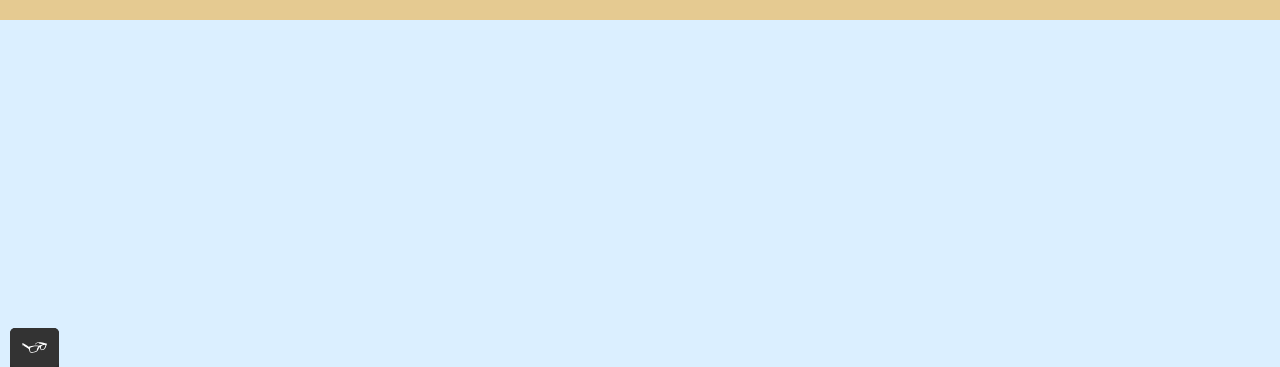
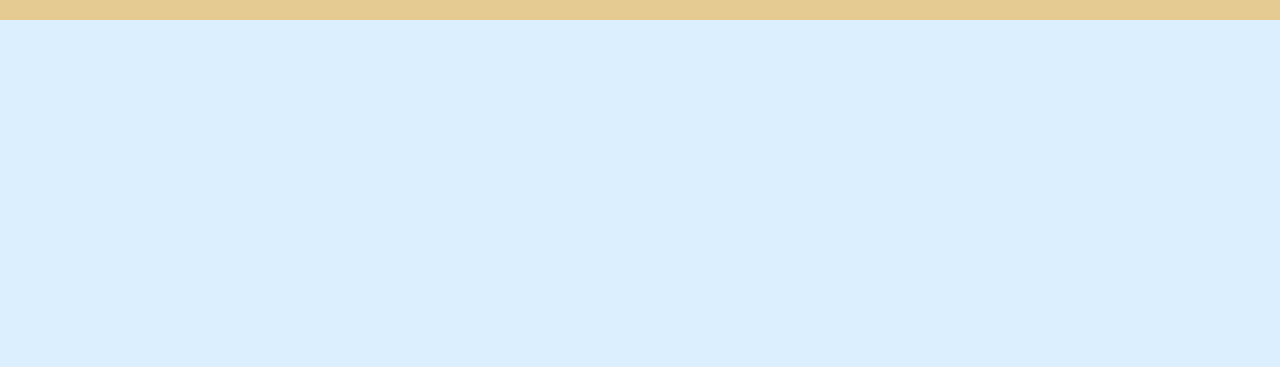
Before and after one commit to ChrisDOE7/website-portfolio, a plain HTML site: page index.html in a window 1280 px wide. Shown: the part 433-800 px from the top of the page. Drawn offline with nearby package versions, Linux system fonts and the light colour scheme.

Commit message:
deactivated tota11y script

```diff
--- a/index.html
+++ b/index.html
@@ -70,7 +70,7 @@
          </div>
       </footer>
 
-      <script src="js/tota11y.min.js"></script>
+      <!-- <script src="js/tota11y.min.js"></script> -->
    </body>
 
 </html>
```
Also changed, not shown: work.html (+1 -1 lines).
